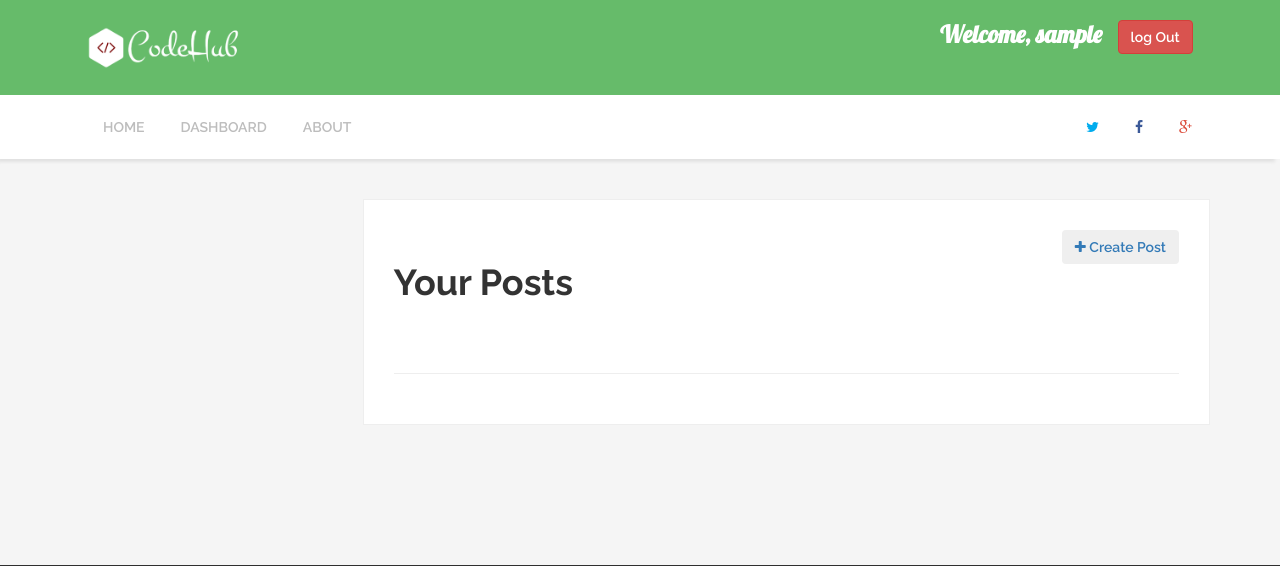
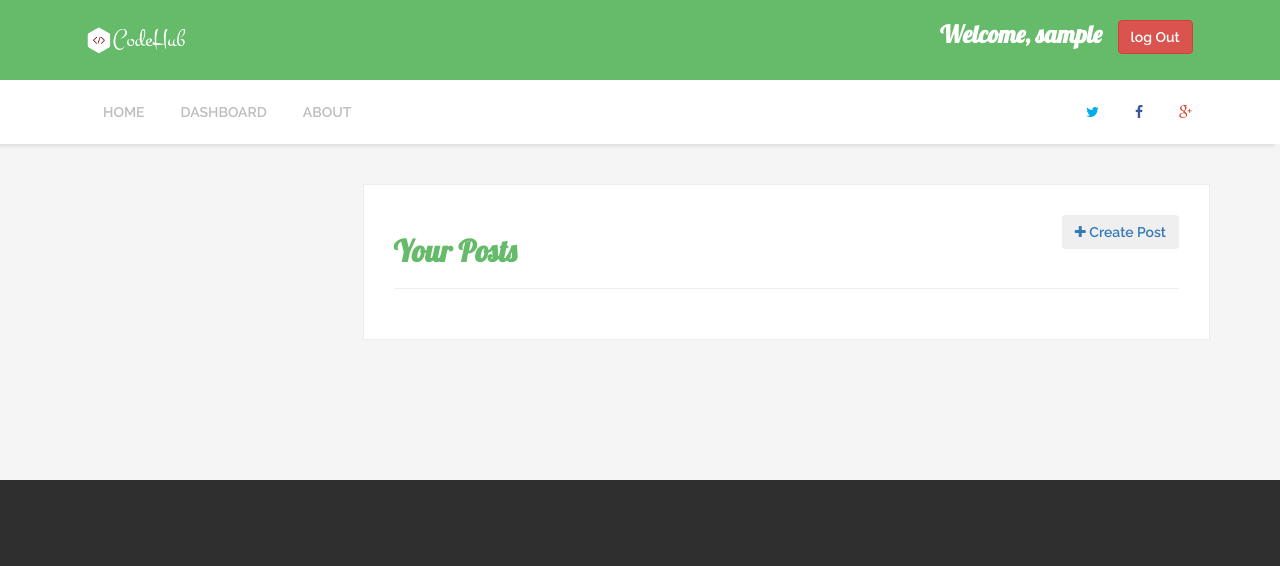
Before and after one commit to rolky/Codehub, a Django app: page /dashboard/ in a window 1280 px wide. Shown: the top 566 px of the page. Run offline with Django 3.2, Linux system fonts and the light colour scheme; the visitor is signed in with stand-in values (Sample User, id 1); data that the repository does not hold is empty; some libraries are stand-ins or nearby versions.

Commit message:
your post

```diff
--- a/blog/templates/blog/_header.html
+++ b/blog/templates/blog/_header.html
@@ -4,7 +4,7 @@
             <div class="container">
                 <div class="col-md-9 col-sm-7 xs-view">
                         {% load static %}
-                    <a href="{% url 'blog:index' %}"><img class="logo" height="95px" src="{% static 'blog/images/logo.png' %}"/></a>
+                    <a href="{% url 'blog:index' %}"><img class="logo" height="80px" src="{% static 'blog/images/logo.png' %}"/></a>
                 </div>
                 <div class="col-md-3 col-sm-5 xs-view-right">
                     <div class="search-section center-block">
--- a/blog/templates/blog/dashboard.html
+++ b/blog/templates/blog/dashboard.html
@@ -9,7 +9,7 @@
         </button>
     </a>
 </div>
-    <h1 class="post">Your Posts</h1>
+    <h2 class="pos">Your Posts</h2>
 <hr>
 {% if posts %}
 <div class="table-responsive">
```
